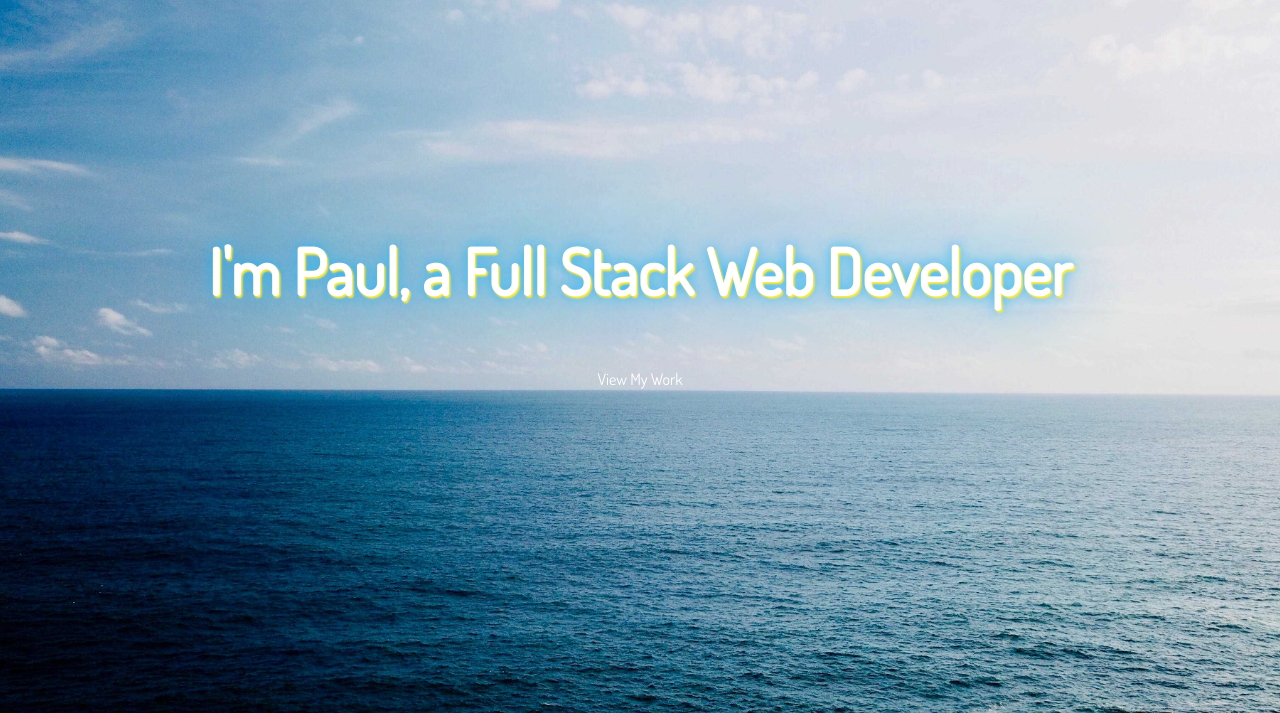
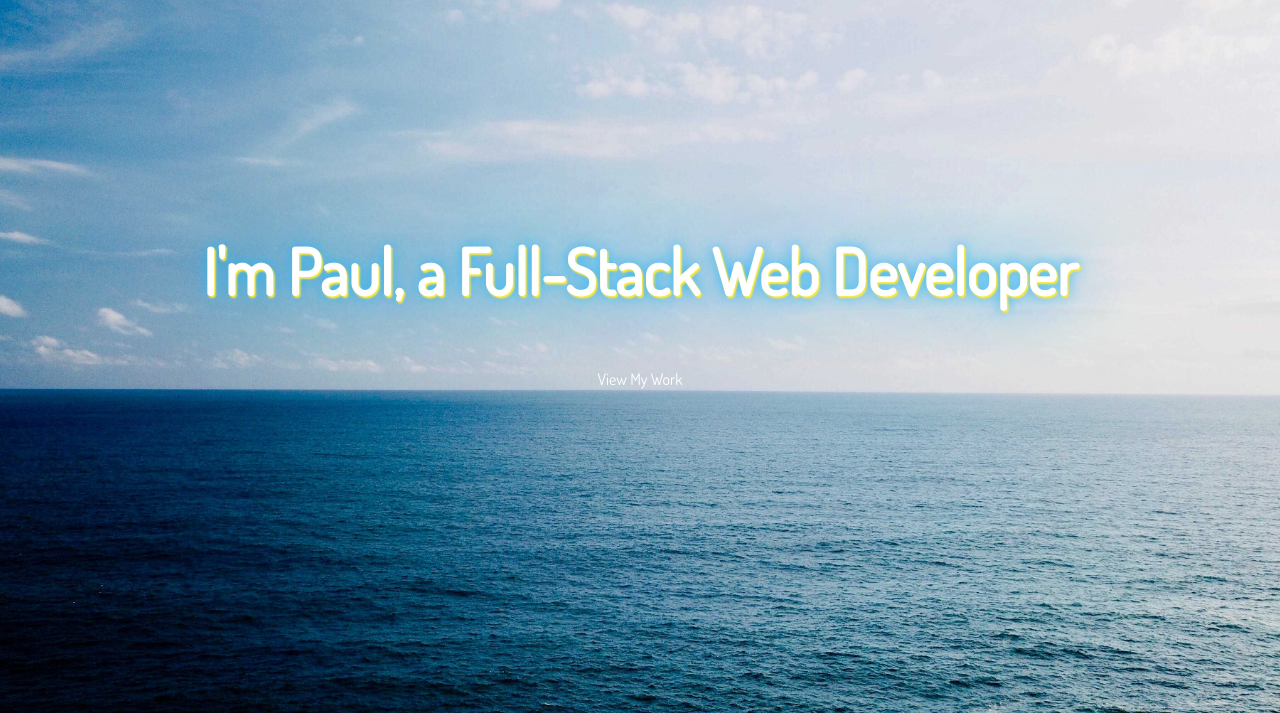
Before and after one commit to PaulKlein22/portfolio, a website: page dist/index.html in a window 1280 px wide. Shown: the part 87-800 px from the top of the page. Drawn offline with Linux system fonts and the light colour scheme.

Commit message:
Fixed typo

```diff
--- a/dist/index.html
+++ b/dist/index.html
@@ -47,7 +47,7 @@
         </nav>
         <div class="header-content">
           <h1 class="header-title">
-            I'm Paul, a Full Stack Web Developer
+            I'm Paul, a Full-Stack Web Developer
           </h1>
           <a href="work.html" class="btn-light">View My Work</a>
         </div>
```
